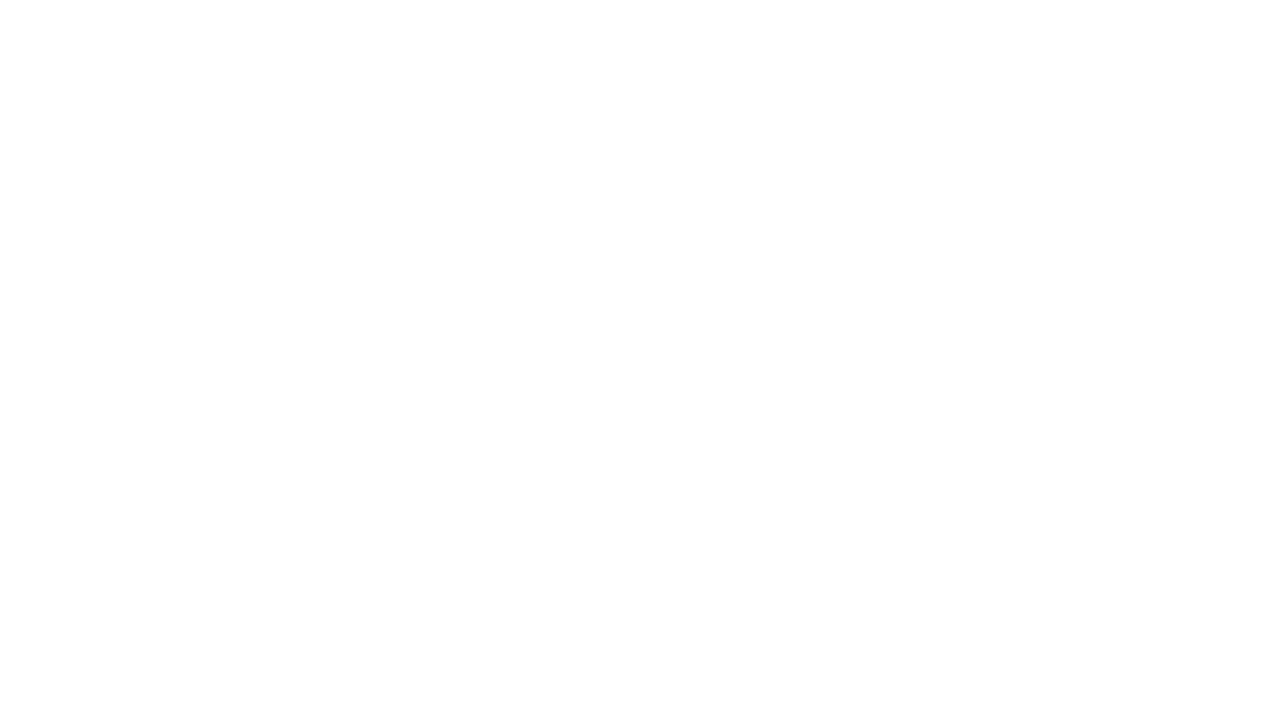
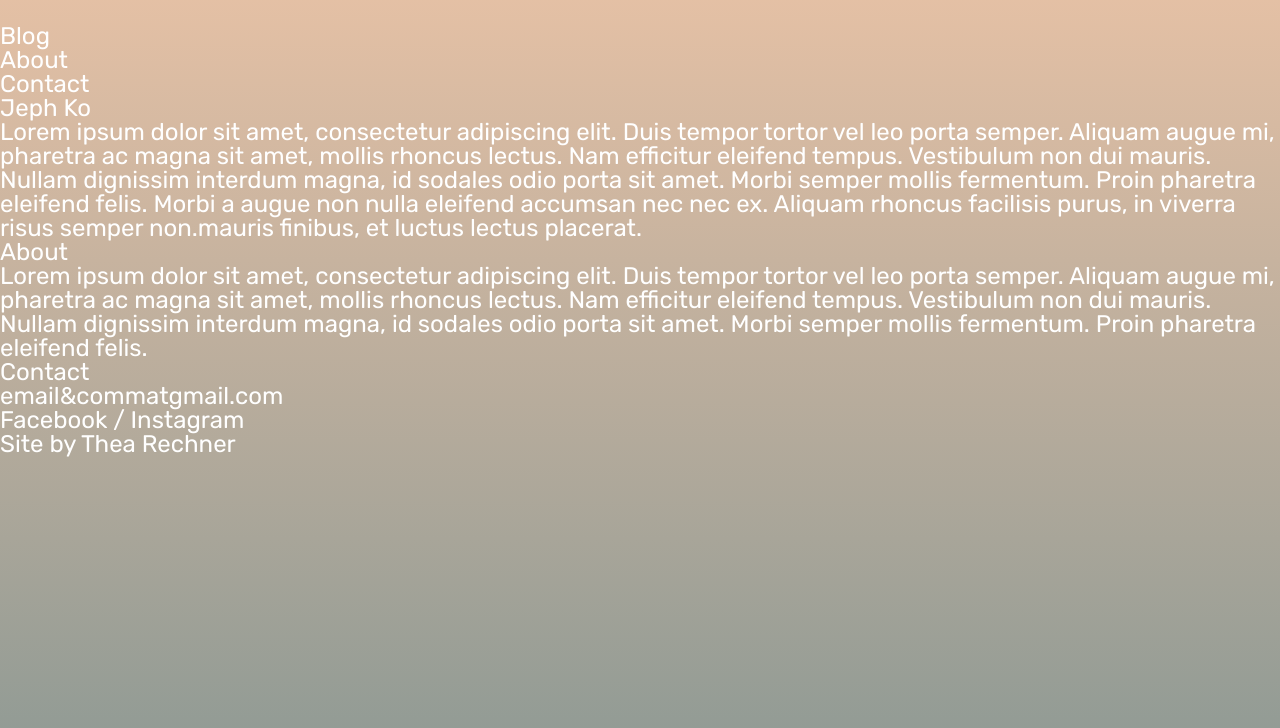
Before and after one commit to thearechner/Jeph, a plain HTML site: page index.html in a window 1280 px wide. Drawn offline with Linux system fonts and the light colour scheme.

Commit message:
Add HTML outline and basic CSS properties

```diff
--- a/index.html
+++ b/index.html
@@ -3,8 +3,53 @@
   <head>
     <meta charset="utf-8">
     <title>Jeph Ko</title>
+    <link rel="stylesheet" href="resources/css/reset.css">
+    <link rel="stylesheet" href="resources/css/style.css">
+    <link href="https://fonts.googleapis.com/css?family=Rubik:300,400" rel="stylesheet">
   </head>
   <body>
-
+    <!-- Menu -->
+    <nav>
+      <img src=""/>
+      <ul role="menu">
+        <li>Blog</li>
+        <li>About</li>
+        <li>Contact</li>
+      </ul>
+    </nav>
+    <!-- Video title screen -->
+    <div class="video">
+      <h1>Jeph Ko</h1>
+    </div>
+    <!-- Main feature text -->
+    <div class="feature-text">
+      <p>Lorem ipsum dolor sit amet, consectetur adipiscing elit. Duis tempor
+      tortor vel leo porta semper. Aliquam augue mi, pharetra ac magna sit amet,
+      mollis rhoncus lectus. Nam efficitur eleifend tempus. Vestibulum non dui
+      mauris. Nullam dignissim interdum magna, id sodales odio porta sit amet.
+      Morbi semper mollis fermentum. Proin pharetra eleifend felis. Morbi a
+      augue non nulla eleifend accumsan nec nec ex. Aliquam rhoncus facilisis
+      purus, in viverra risus semper non.mauris finibus, et luctus lectus
+      placerat.</p>
+    </div>
+    <!-- About section -->
+    <div class="about" role="">
+      <h2>About</h2>
+      <p>Lorem ipsum dolor sit amet, consectetur adipiscing elit. Duis tempor
+      tortor vel leo porta semper. Aliquam augue mi, pharetra ac magna sit amet,
+      mollis rhoncus lectus. Nam efficitur eleifend tempus. Vestibulum non dui
+      mauris. Nullam dignissim interdum magna, id sodales odio porta sit amet.
+      Morbi semper mollis fermentum. Proin pharetra eleifend felis.</p>
+    </div>
+    <!-- Contact section -->
+    <div class="contact">
+      <h2>Contact</h2>
+      <p>email&commatgmail.com</p>
+      <p>Facebook / Instagram</p>
+    </div>
+    <!-- Footer -->
+    <footer>
+      <p>Site by Thea Rechner</p>
+    </footer>
   </body>
 </html>
--- a/resources/css/style.css
+++ b/resources/css/style.css
@@ -0,0 +1,29 @@
+/* Universal styles */
+html {
+  font-size: 24px;
+  /* background gradient - not sure if width/height need to be set otherwise. Maybe try some scrolling jquery plugin. */
+  width: 100%;
+  height: 100%;
+  background-size: cover;
+  background-repeat: no-repeat;
+  background: linear-gradient(to bottom, hsl(26,54%,77%), hsl(159,6%,57%));
+}
+
+body {
+
+  font-family: "Rubik", sans-serif;
+  font-weight: 400;
+  color: hsl(0, 100%, 100%);
+   /* can be treated like a fallback
+  background-color: red; */
+
+}
+
+
+/* Desktop styles */
+
+
+
+/* Tablet styles */
+
+/* Mobile styles */
```
Also changed, not shown: resources/IMG_1880.png (renamed from IMG_1880.png), 2 other files.
